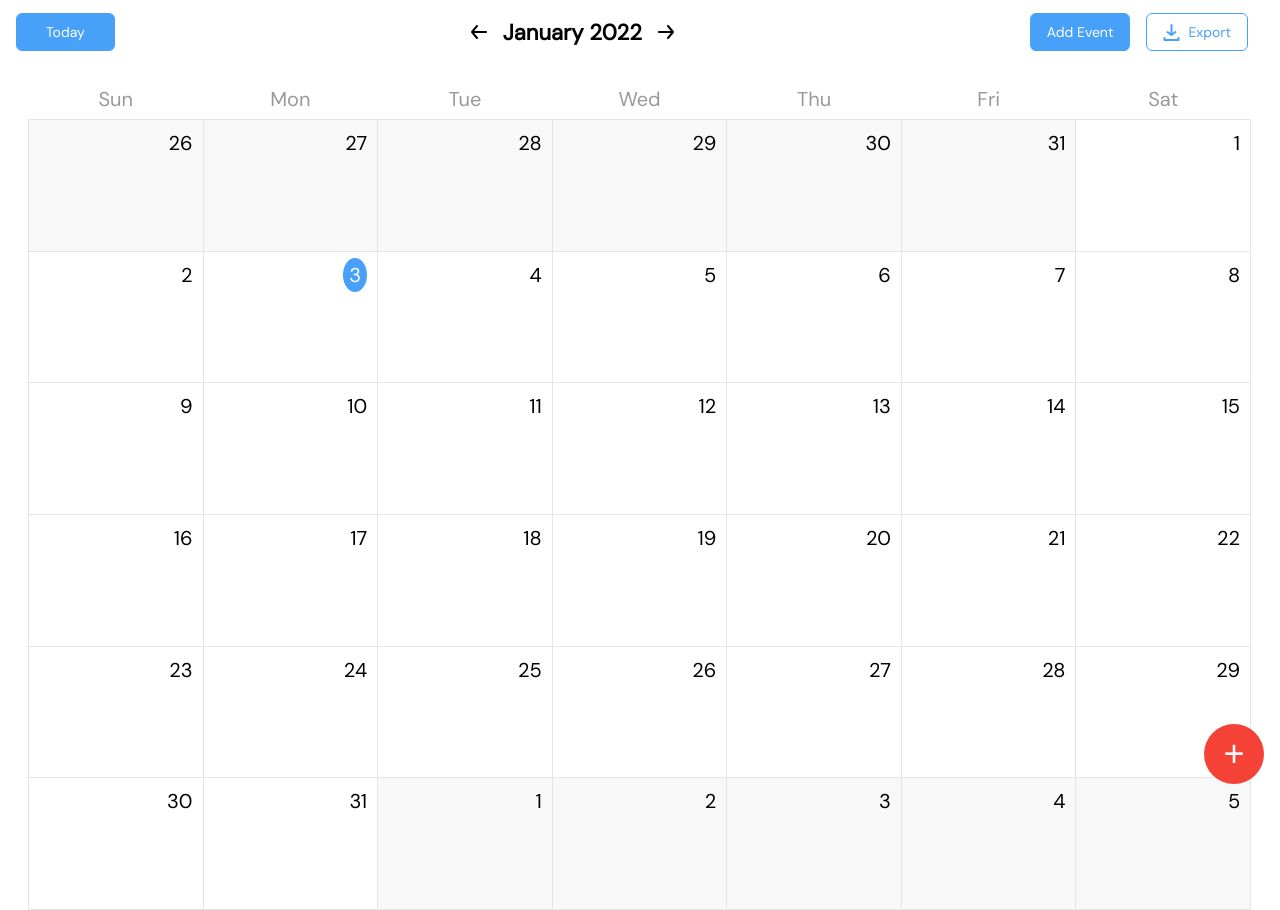
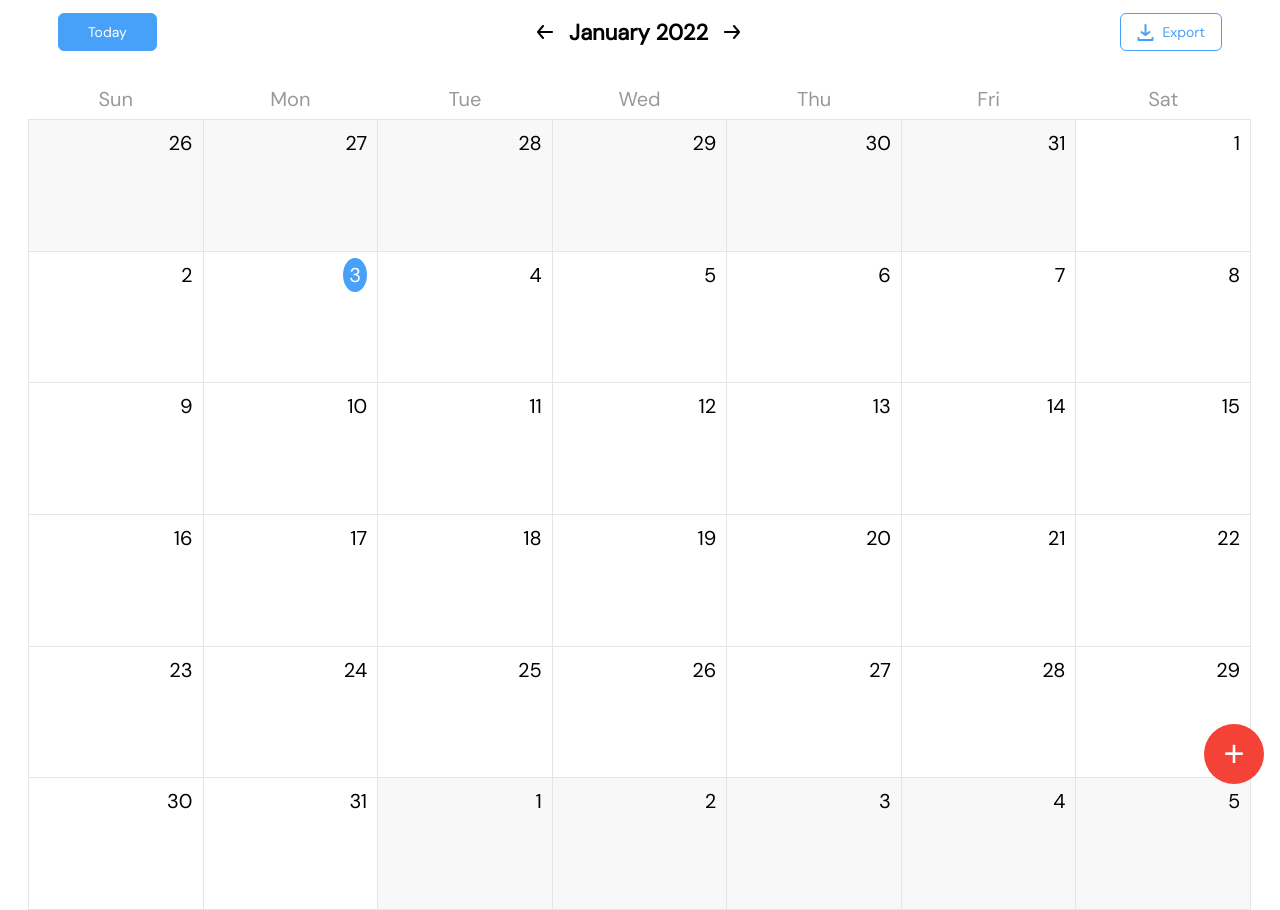
Before and after one commit to Matheswaaran/calendar-app, a React (Create React App) app: page / in a window 1280 px wide. Built offline with nearby package versions, Linux system fonts and the light colour scheme.

Commit message:
ui: Layout component UI fixes (#31)

```diff
--- a/src/Layout/index.css
+++ b/src/Layout/index.css
@@ -10,7 +10,7 @@
   align-items: center;
   justify-content: space-between;
   height: 4rem;
-  padding: 0 16px;
+  padding: 0 58px;
 }
 
 .layout-topbar .calendar-today-btn {
@@ -51,7 +51,6 @@
   color: #47A1F8;
   padding: 8px 16px;
   cursor: pointer;
-  margin-right: 16px;
   display: flex;
   align-items: center;
   justify-content: space-between;
--- a/src/Layout/index.js
+++ b/src/Layout/index.js
@@ -55,7 +55,6 @@ const Layout = (props) => {
           />
         </div>
         <div className="topbar-actions">
-          <button className="calendar-add-event-btn">Add Event</button>
           <button
             className="calendar-export-btn"
             onClick={() => exportCsvFile()}
```
